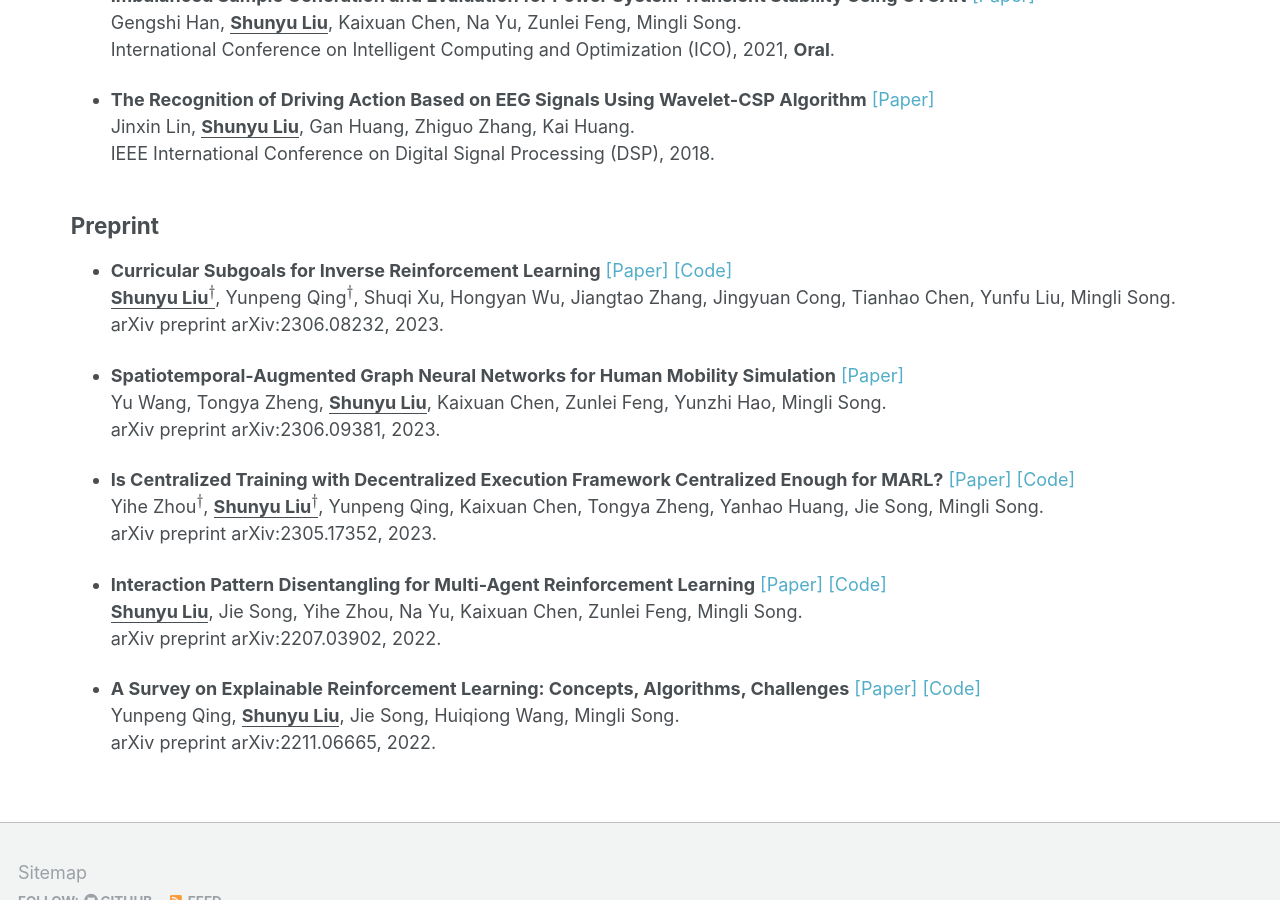
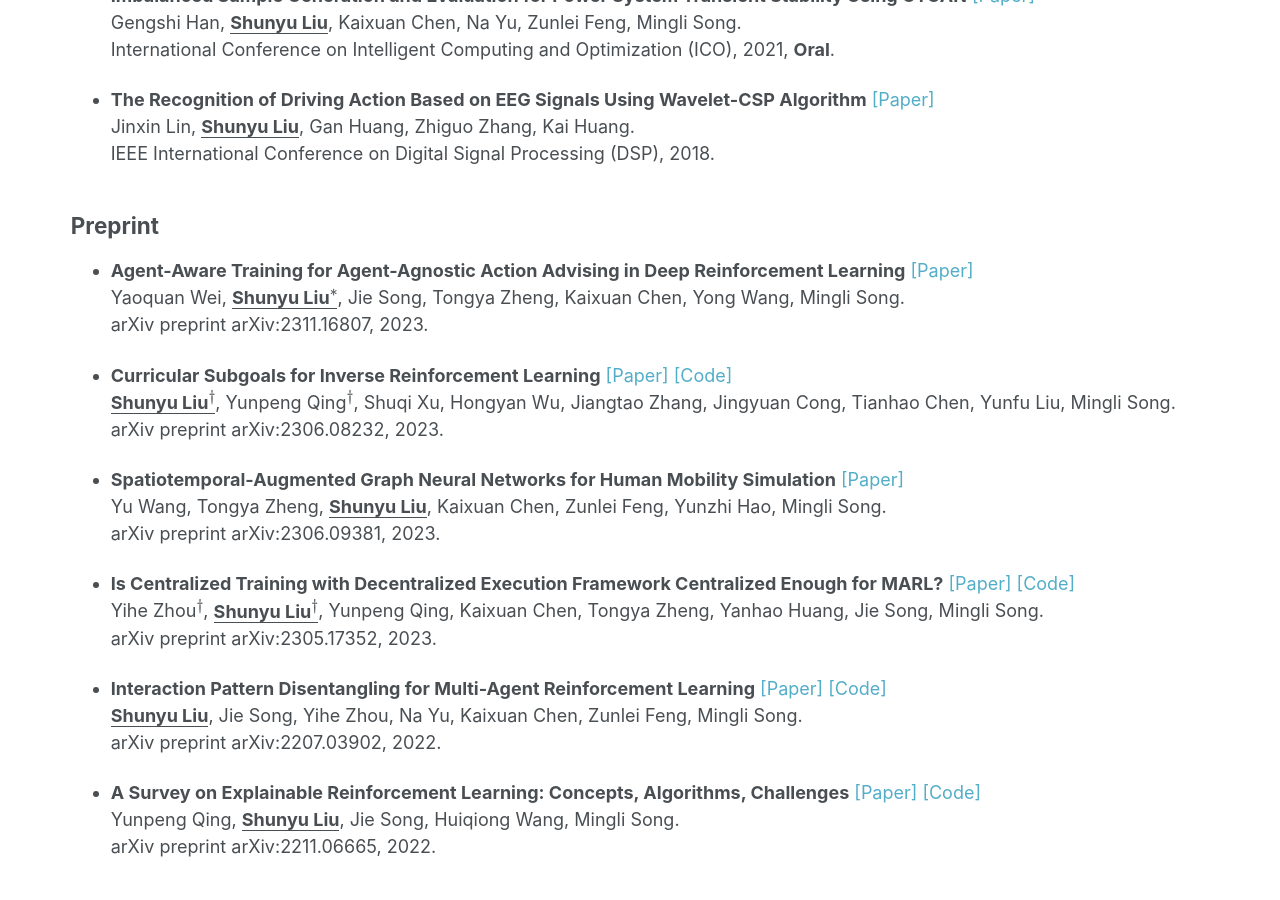
Before and after one commit to liushunyu/liushunyu.github.io, a Jekyll site: the page built from _pages/publications.md, in a window 1280 px wide and 900 px high, scrolled down 1569 px. Built offline with Jekyll 4.4.1, drawn with Linux system fonts in a browser that asks for light colours; formulas are drawn with MathJax 3; some of the changed text lies outside the part shown.

Commit message:
Update publications.md

```diff
--- a/_pages/publications.md
+++ b/_pages/publications.md
@@ -90,7 +90,9 @@ $^\dagger$ Equal contribution.
 
 ## Preprint
 
-
+- **Agent-Aware Training for Agent-Agnostic Action Advising in Deep Reinforcement Learning** <a href="https://arxiv.org/abs/2311.16807" target="_blank" style="text-decoration: none">\[Paper\]</a>  \\
+  Yaoquan Wei, **<u>Shunyu Liu$^*$</u>**, Jie Song, Tongya Zheng, Kaixuan Chen, Yong Wang, Mingli Song.\\
+  arXiv preprint arXiv:2311.16807, 2023.
 
 
 - **Curricular Subgoals for Inverse Reinforcement Learning** <a href="https://arxiv.org/abs/2306.08232" target="_blank" style="text-decoration: none">\[Paper\]</a> <a href="https://github.com/Plankson/CSIRL" target="_blank" style="text-decoration: none">\[Code\]</a> \\
@@ -101,9 +103,6 @@ $^\dagger$ Equal contribution.
 - **Spatiotemporal-Augmented Graph Neural Networks for Human Mobility Simulation** <a href="https://arxiv.org/abs/2306.09381" target="_blank" style="text-decoration: none">\[Paper\]</a> \\
   Yu Wang, Tongya Zheng, **<u>Shunyu Liu</u>**, Kaixuan Chen, Zunlei Feng, Yunzhi Hao, Mingli Song.\\
   arXiv preprint arXiv:2306.09381, 2023.
-
-
-
 
 
 - **Is Centralized Training with Decentralized Execution Framework Centralized Enough for MARL?** <a href="https://arxiv.org/abs/2305.17352" target="_blank" style="text-decoration: none">\[Paper\]</a> <a href="https://github.com/zyh1999/CADP" target="_blank" style="text-decoration: none">\[Code\]</a> \\
```
Also changed, not shown: other parts of _pages/publications.md (+1 -1 lines).
